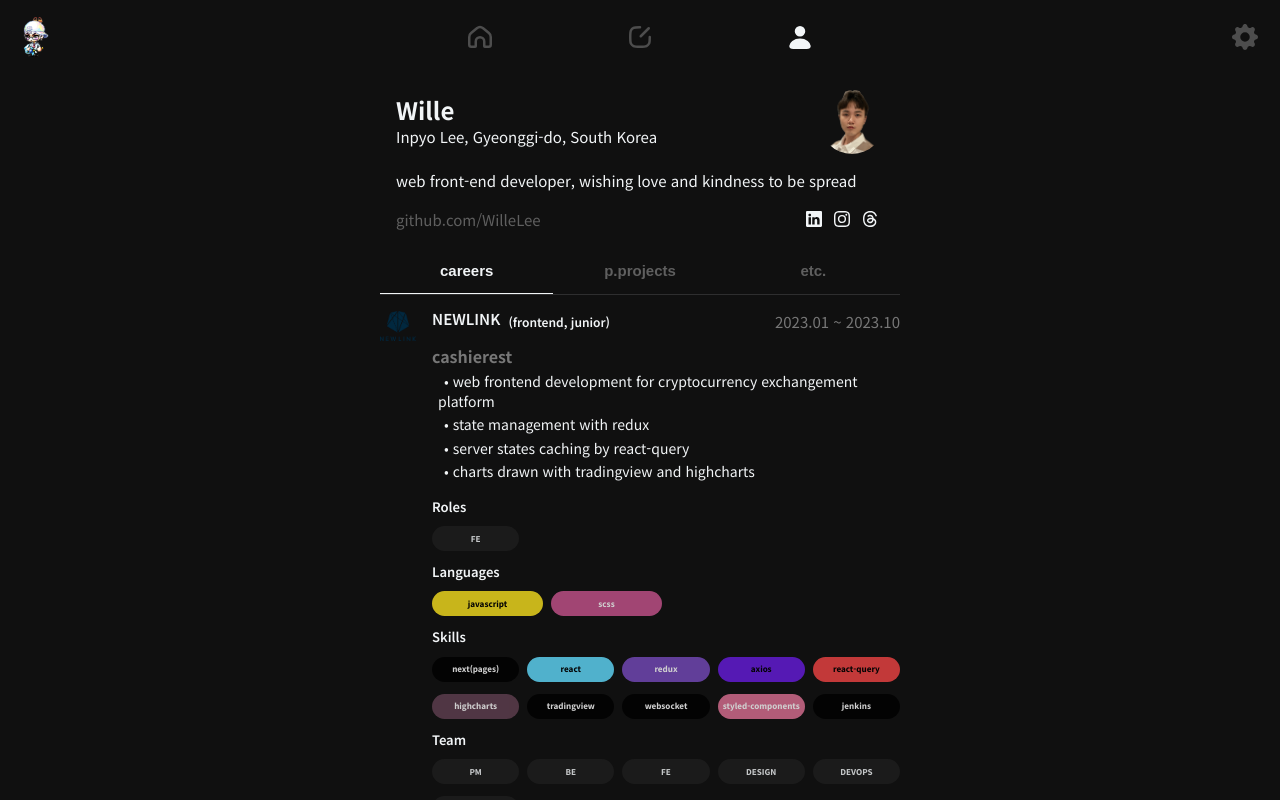
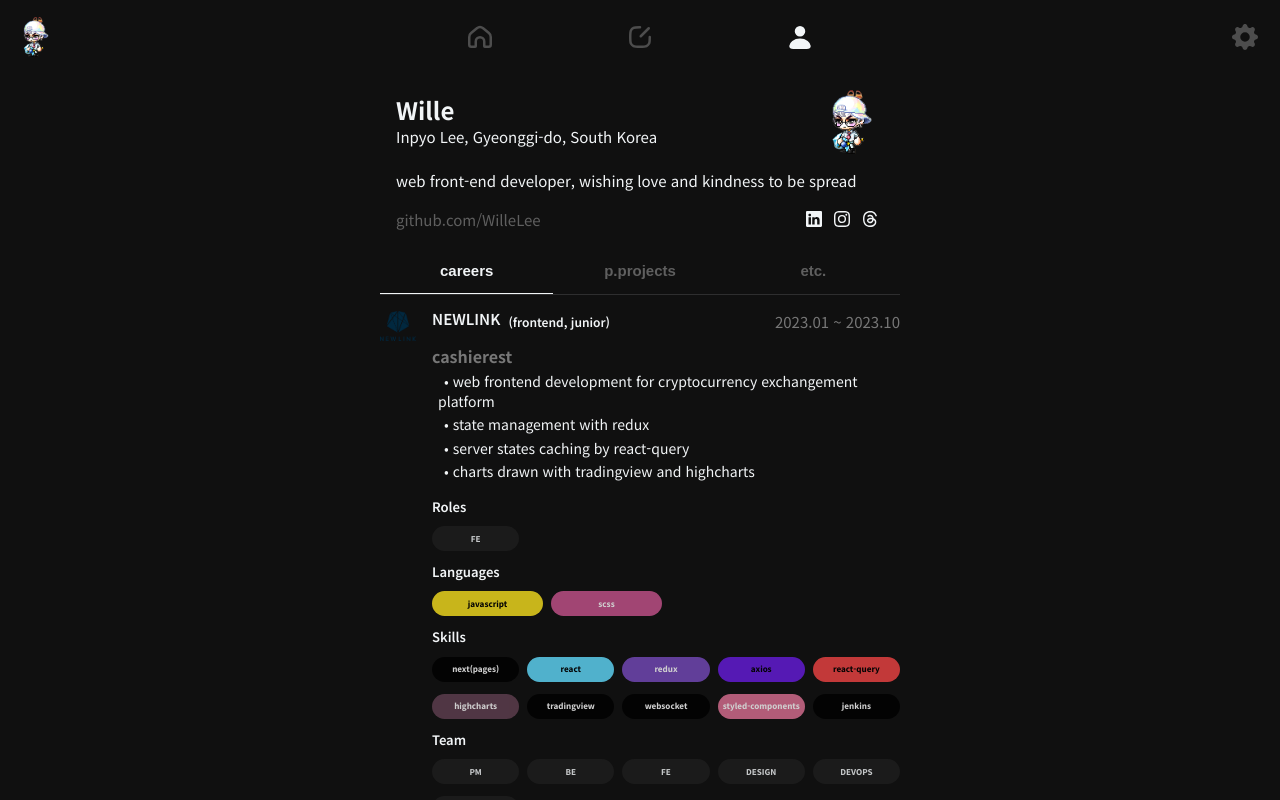
Before and after one commit to WilleLee/wille_logs, a Next.js app: page /wille in a window 1280 px wide. Shown: the top 800 px of the page. Built offline with nearby package versions, Linux system fonts and the light colour scheme; no server answers.

Commit message:
[EDIT] profile image from pic to avatar

```diff
--- a/app/components/pages/wille/Profile/index.tsx
+++ b/app/components/pages/wille/Profile/index.tsx
@@ -3,7 +3,8 @@
 import React from "react";
 import Image from "next/image";
 import { useRecoilValue } from "recoil";
-import profile262 from "@images/profile262.png";
+// import profile262 from "@images/profile262.png";
+import avatar from "@images/avatar128.png";
 import styles from "./profile.module.scss";
 import ProfileLinks from "./ProfileLinks";
 import { languageModeState } from "@/atoms/languageModeState";
@@ -41,7 +42,7 @@ export default function Profile({}: Props) {
           </p>
         </div>
         <div>
-          <Image src={profile262} fill sizes="64px" alt="profile" />
+          <Image src={avatar} fill sizes="64px" alt="profile" />
         </div>
       </div>
       <div className={styles.description}>
```
Also changed, not shown: 1 other file (tests, documents, lock files or other folders).
